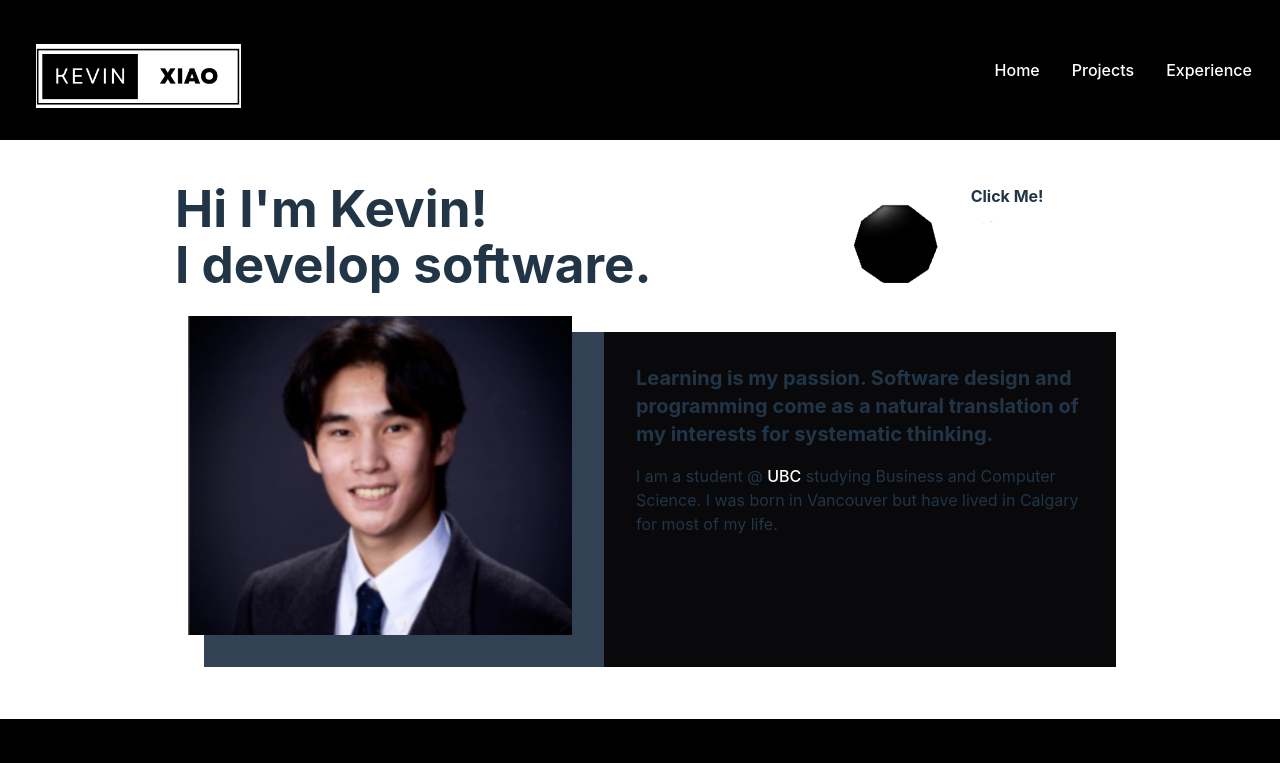
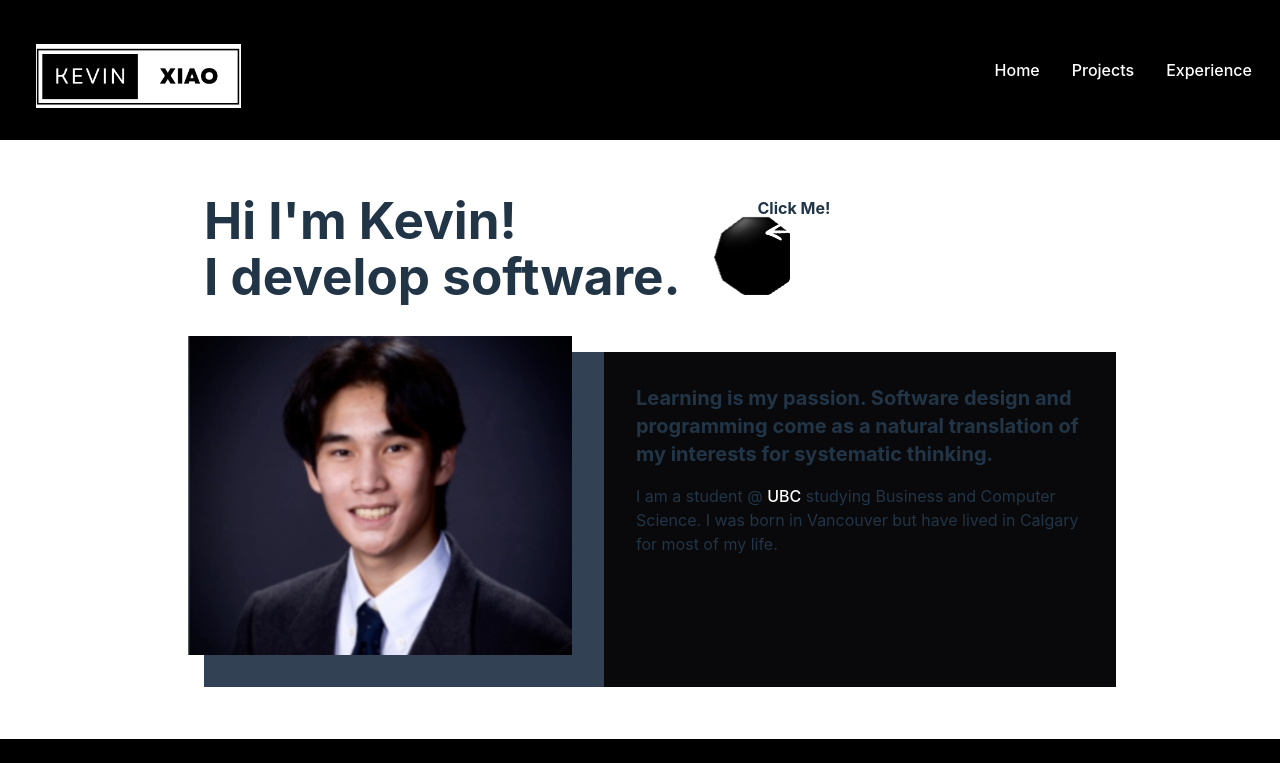
Before and after one commit to kevinxiao27/Portfolio, a React (Vite) app in the folder portfolio/: page / in a window 1280 px wide. Shown: the top 763 px of the page. Built offline with nearby package versions, Linux system fonts and the light colour scheme.

Commit message:
Feat: Add experience component  and animations

```diff
--- a/portfolio/src/components/AboutMe.jsx
+++ /dev/null
@@ -1,38 +0,0 @@
-import React from "react";
-import transition from "../utils/transition";
-import profile from "../assets/profile-picture.png";
-
-const AboutMe = () => {
-  return (
-    <>
-      <div className="flex flex-row m-auto w-9/12 mt-3 mb-10">
-        <div className="bg-slate-700 p-2">
-          <div className="w-96">
-            <img
-              className="-translate-x-6 -translate-y-6 w-96"
-              src={profile}
-            ></img>
-          </div>
-        </div>
-        <div className="p-8 bg-zinc-950">
-          <p className="text-xl font-bold mb-4">
-            Learning is my passion. Software design and programming come as a
-            natural translation of my interests for systematic thinking.{" "}
-          </p>
-          <p>
-            I am a student @{" "}
-            <a className="text-white" href="https://mybcom.sauder.ubc.ca/bucs">
-              UBC
-            </a>{" "}
-            studying Business and Computer Science. I was born in Vancouver but
-            have lived in Calgary for most of my life.
-          </p>
-        </div>
-      </div>
-    </>
-  );
-};
-
-// const WrappedAboutMe = transition(AboutMe);
-// export default WrappedAboutMe;
-export default AboutMe;
--- a/portfolio/src/components/Experience.jsx
+++ b/portfolio/src/components/Experience.jsx
@@ -1,8 +1,67 @@
-import React from "react";
-import transition from "../utils/transition";
+import React from "react"
+import { useState, useEffect } from "react"
+import { useLocation } from "react-router"
+import { experience } from "../constants/experience"
+import transition from "../utils/transition"
 
 const Experience = () => {
-  return <div>Experience</div>;
-};
+  const location = useLocation()
+  const [animation, setAnimation] = useState(false)
+  useEffect(() => {
+    const timeout = setTimeout(() => {
+      setAnimation(true)
+    }, 10)
+    return () => clearTimeout(timeout)
+  }, [location])
+  return (
+    <>
+      <div className="bg-black w-2/4 border-solid border-2 border-gray-100 border-t-0 border-l-0 p-3 flex mt-4 mx-auto">
+        <h1 className="mx-auto mttext-xl font-bold">Experience</h1>
+      </div>
+      <div className="container bg-transparent mx-auto w-full h-full">
+        <div className="relative wrap overflow-hidden p-10 h-full">
+          <div
+            className="border-2-2 absolute border-opacity-20 border-white h-full border"
+            style={{ left: "50%" }}
+          ></div>
+          {experience.map((exp, index) => {
+            const displaySide = index % 2 === 1 ? "flex-row-reverse" : ""
+            const directionIn =
+              index % 2 === 0 ? "translate-x-36" : "-translate-x-36"
+            return (
+              <div
+                className={`mb-8 flex ${displaySide} justify-between items-center w-full right-timeline`}
+              >
+                <div className="order-1 w-5/12"></div>
+                <div className="flex items-center order-1 bg-black border-solid border-2 border-white border-l-0 border-t-0 shadow-xl w-8 h-8 rounded-full">
+                  <h1 className="mx-auto font-semibold text-lg text-white ">
+                    {index + 1}
+                  </h1>
+                </div>
+                <div
+                  className={`order-1 bg-gray-900 border-solid border-2 border-t-0 border-l-0 border-white rounded-lg shadow-xl w-5/12 px-6 py-4 duration-1000 ${
+                    animation ? "opacity-100 translate-x-0" : directionIn
+                  } transition ease-in-out`}
+                >
+                  <h3 className="font-bold text-white text-xl">{exp.name}</h3>
+                  <div className="flex">
+                    <h3 className="mb-3 font-normal text-white text-xl flex-none">
+                      <a href={exp.link}>{exp.organization}</a>
+                    </h3>
+                    <div className="grow"></div>
+                    <h3 className="flex-none">{`${exp.startDate} -- ${exp.endDate}`}</h3>
+                  </div>
+                  <p className="text-sm leading-snug tracking-wide text-white text-opacity-100">
+                    {exp.description}
+                  </p>
+                </div>
+              </div>
+            )
+          })}
+        </div>
+      </div>
+    </>
+  )
+}
 
-export default transition(Experience);
+export default transition(Experience)
--- a/portfolio/src/components/Home.jsx
+++ b/portfolio/src/components/Home.jsx
@@ -1,19 +1,24 @@
-import React from "react";
-import { Canvas } from "@react-three/fiber";
-import { useState, useEffect } from "react";
-import { motion } from "framer-motion";
-import AboutMe from "./AboutMe";
-import Pyramid3d from "../utils/3dPyramid";
-import transition from "../utils/transition";
-import arrowleft from "../assets/arrowleft.png";
+import React from "react"
+import { Canvas } from "@react-three/fiber"
+import { useState, useEffect } from "react"
+import profile from "../assets/profile-picture.png"
+import { motion } from "framer-motion"
+import Pyramid3d from "../utils/3dPyramid"
+import transition from "../utils/transition"
+import arrowleft from "../assets/arrowleft.png"
 
 const Home3d = () => {
-  const [transition, setTransition] = useState(false);
+  const [transition, setTransition] = useState(false)
   useEffect(() => {
-    setTransition(true);
-  }, []);
+    setTransition(true)
+  }, [])
   return (
     <>
+      <div
+        className={`ml-10 p-3 duration-1000 ${
+          transition ? "opacity-100 translate-y-0" : "opacity-0 -translate-y-10"
+        } transition ease-slow`}
+      >
         <section className="Home-Display">
           <div
             className={`mx-auto duration-1000 ${
@@ -22,16 +27,20 @@ const Home3d = () => {
                 : "opacity-0 translate-y-10"
             } transition ease-slow`}
           >
-          <div className="flex flex-row mt-10">
+            <div
+              className={`flex flex-row flex-wrap mx-auto w-9/12 mt-10 mb-8 justify-between ${
+                transition
+                  ? "opacity-100 translate-y-0"
+                  : "opacity-0 translate-y-10"
+              } transition ease-slow duration-1000`}
+            >
               <div className="mx-auto">
-              <h1 className="translate-x-10 z-15 font-bold">Hi I'm Kevin!</h1>
-              <h1 className="translate-x-10 z-15 font-bold">
-                I develop software.
-              </h1>
+                <h1 className="z-15 font-bold">Hi I'm Kevin!</h1>
+                <h1 className="z-15 font-bold">I develop software.</h1>
               </div>
-            <div className="w-5/12">
-              <div className="flex flex-row">
-                <div className="container flex-none w-64 h-32">
+              <div className="w-5/12 grow">
+                <div className="flex flex-row hidden lg:flex">
+                  <div className="container flex-none w-3/12 h-32">
                     <Canvas>
                       <pointLight position={[0, 2, 2]} />
                       {/* <ambientLight /> */}
@@ -39,7 +48,9 @@ const Home3d = () => {
                     </Canvas>
                   </div>
                   <div className="relative top-4 -translate-x-10 -translate-y-10 mt-4">
-                  <h2 className="absolute top-3 left-2 font-bold">Click Me!</h2>
+                    <h2 className="absolute top-3 left-2 font-bold">
+                      Click Me!
+                    </h2>
                     <img
                       className="brightness-200 w-24"
                       src={arrowleft}
@@ -51,15 +62,36 @@ const Home3d = () => {
             </div>
           </div>
         </section>
-      <div
-        className={`ml-10 p-3 duration-1000 ${
-          transition ? "opacity-100 translate-y-0" : "opacity-0 -translate-y-10"
-        } transition ease-slow`}
+        <div className="flex flex-row flex-wrap m-auto w-9/12 mt-3 mb-10 grid-cols-2">
+          <div className="bg-slate-700 p-2 flex-none">
+            <div className="w-96">
+              <img
+                className="-translate-x-6 -translate-y-6 w-96"
+                src={profile}
+              ></img>
+            </div>
+          </div>
+          <div className="p-8 bg-zinc-950 w-1/3 grow">
+            <p className="text-xl font-bold mb-4 ">
+              Learning is my passion. Software design and programming come as a
+              natural translation of my interests for systematic thinking.{" "}
+            </p>
+            <p>
+              I am a student @{" "}
+              <a
+                className="text-white"
+                href="https://mybcom.sauder.ubc.ca/bucs"
               >
-        <AboutMe />
+                UBC
+              </a>{" "}
+              studying Business and Computer Science. I was born in Vancouver
+              but have lived in Calgary for most of my life.
+            </p>
+          </div>
+        </div>
       </div>
     </>
-  );
-};
+  )
+}
 
-export default transition(Home3d);
+export default transition(Home3d)
```
Lines whose indentation alone changed are shown as unchanged.
